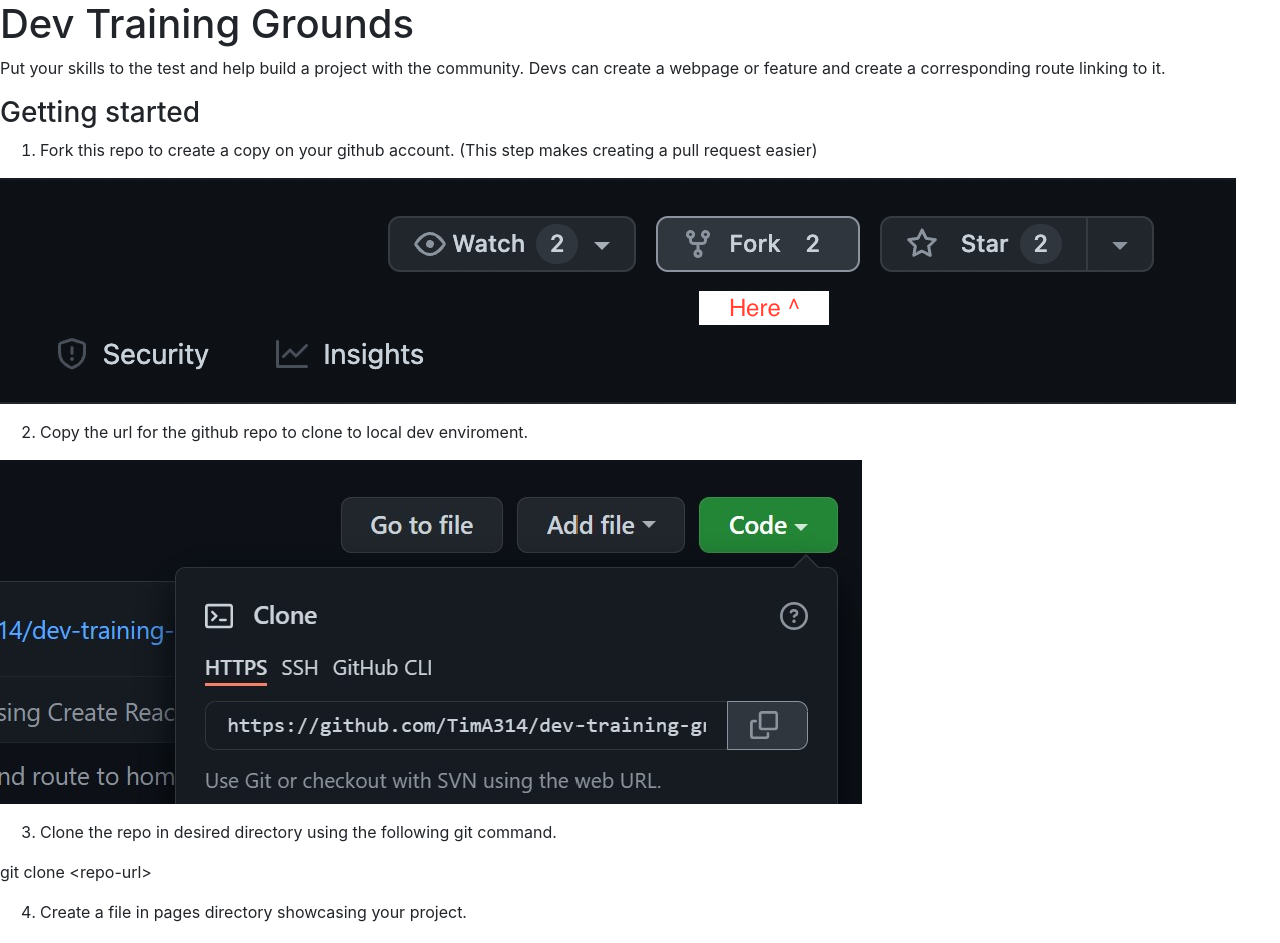
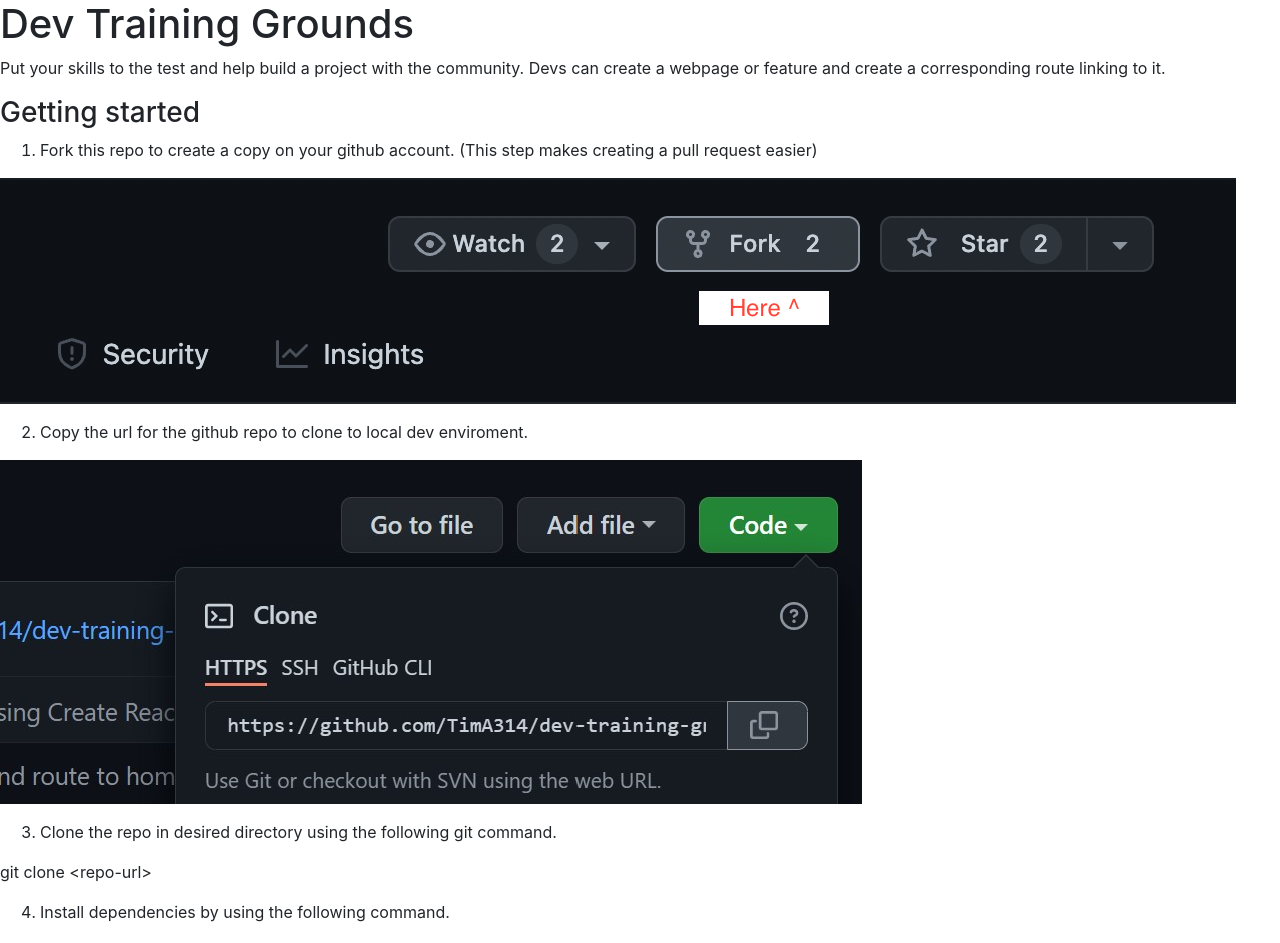
Before and after one commit to TimA314/dev-training-ground, a React (Create React App) app: page / in a window 1280 px wide. Shown: the top 943 px of the page. Built offline with nearby package versions, Linux system fonts and the light colour scheme.

Commit message:
add instruction on home

```diff
--- a/src/pages/Home.js
+++ b/src/pages/Home.js
@@ -1,6 +1,6 @@
 import React from "react";
 import ReactMarkdown from "react-markdown";
-import forkRepoImage from "./../assets/images/forkRepoImage.png"
+import forkRepoImage from "./../assets/images/forkRepoImage.png";
 import cloneRepoImage from "./../assets/images/cloneRepoImage.jpg";
 import routesImage from "./../assets/images/routesImage.jpg";
 export default function Home() {
@@ -23,13 +23,17 @@ export default function Home() {
 
   >  git clone <repo-url>
 
-  4. Create a file in pages directory showcasing your project.
+  4. Install dependencies by using the following command.
 
-  5. Add a route linking to your page in app.js.
+  > npm install
+
+  5. Create a file in pages/Projects directory showcasing your project.
+
+  6. Add a route linking to your page in app.js.
 
   ![Route image](${routesImage})
 
-  6. Create a pull request against the primary repo to be reviewed and implemented into the codebase.`
+  6. Create a pull request against the primary repo to be reviewed and implemented into the codebase.`;
 
   return (
     <>
```
